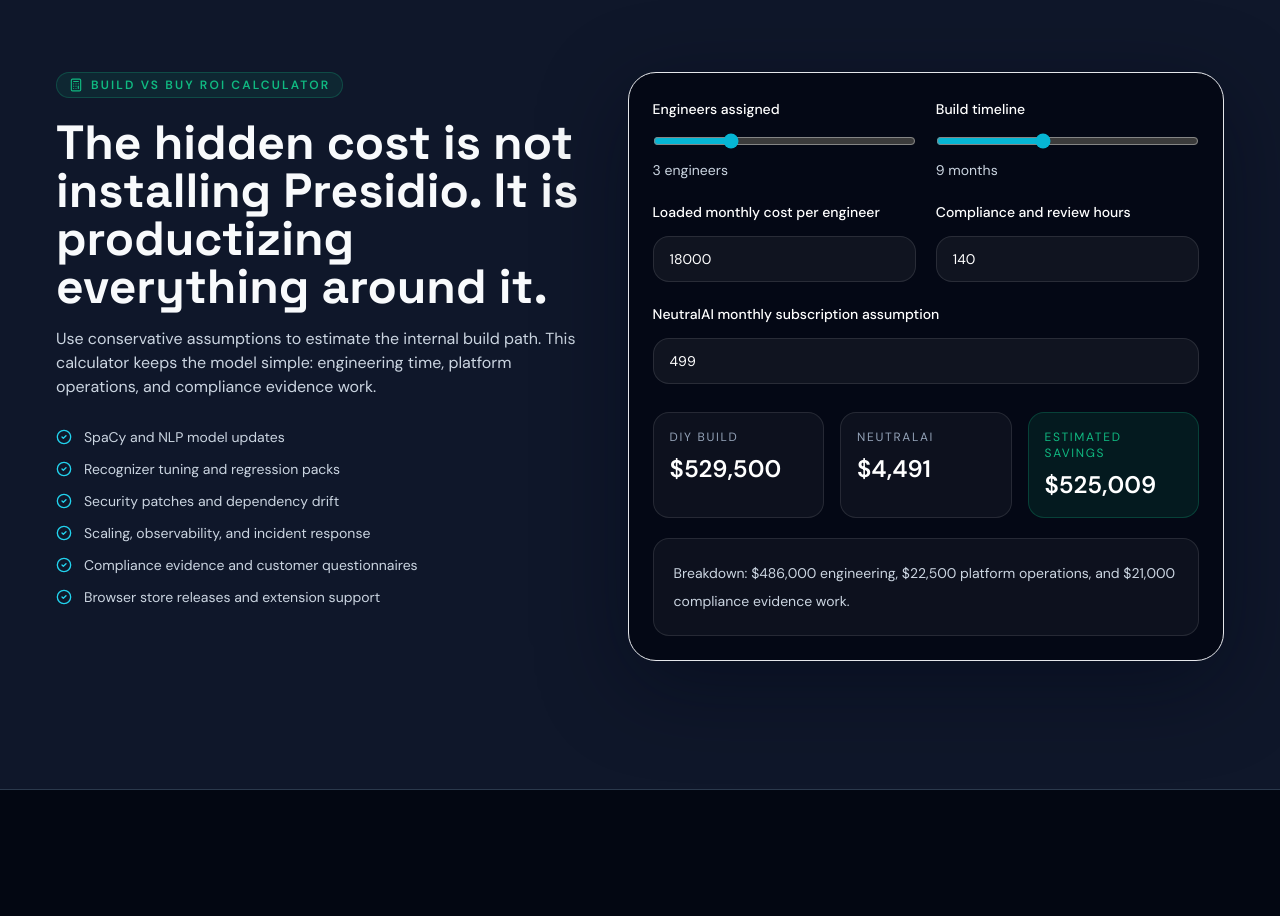
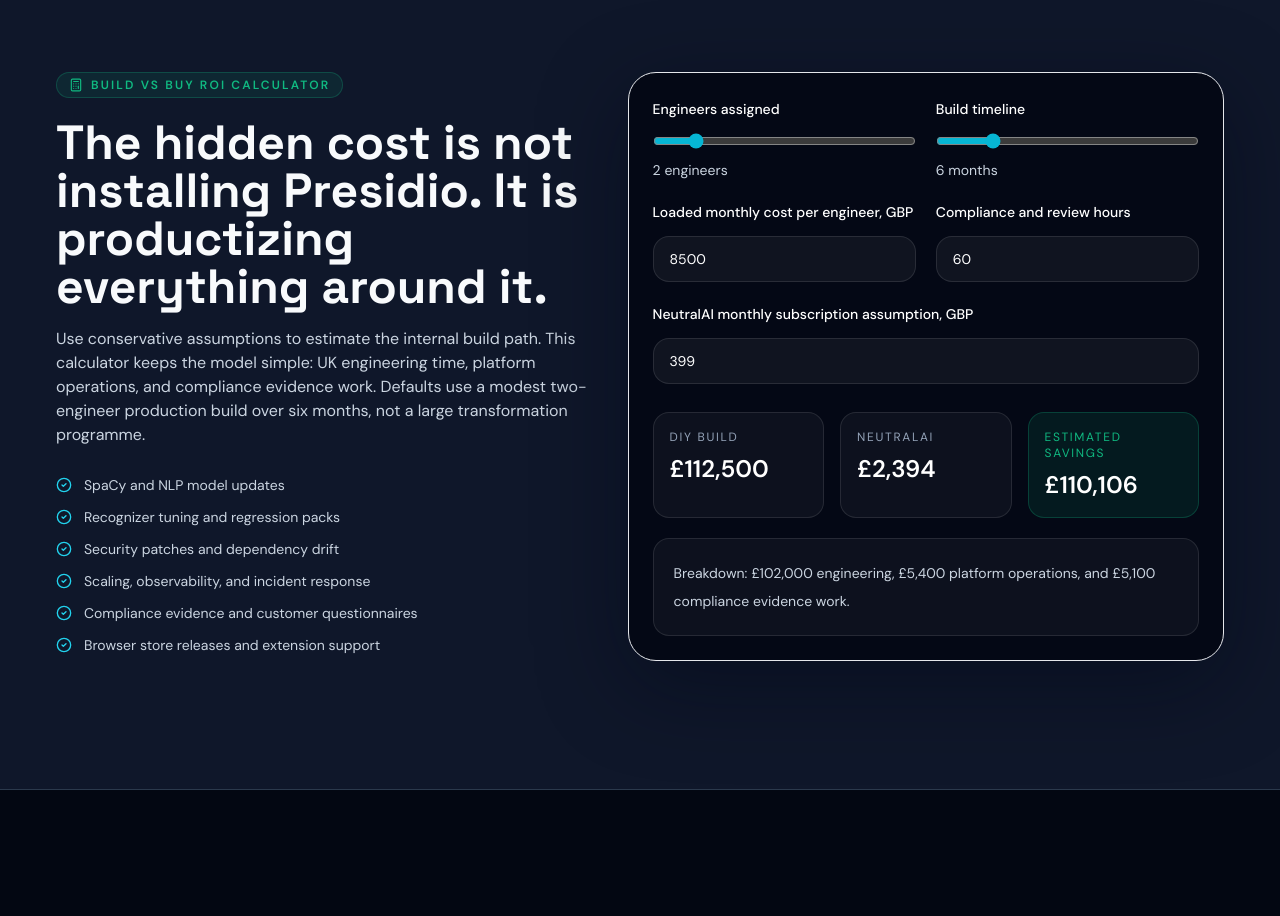
Before and after one commit to nazifsohtaoglu/neutralai-website, a Next.js app: page /presidio-alternative in a window 1280 px wide. Shown: the part 2360-3276 px from the top of the page. Built offline with nearby package versions, Linux system fonts and the light colour scheme.

Commit message:
Use realistic GBP ROI assumptions

```diff
--- a/app/presidio-alternative/RoiCalculator.tsx
+++ b/app/presidio-alternative/RoiCalculator.tsx
@@ -12,25 +12,25 @@ const maintenanceItems = [
   'Browser store releases and extension support',
 ] as const
 
-function formatUsd(value: number) {
-  return new Intl.NumberFormat('en-US', {
+function formatGbp(value: number) {
+  return new Intl.NumberFormat('en-GB', {
     style: 'currency',
-    currency: 'USD',
+    currency: 'GBP',
     maximumFractionDigits: 0,
   }).format(Math.max(0, Math.round(value)))
 }
 
 export default function RoiCalculator() {
-  const [engineers, setEngineers] = useState(3)
-  const [months, setMonths] = useState(9)
-  const [monthlyCost, setMonthlyCost] = useState(18000)
-  const [complianceHours, setComplianceHours] = useState(140)
-  const [neutralaiMonthly, setNeutralaiMonthly] = useState(499)
+  const [engineers, setEngineers] = useState(2)
+  const [months, setMonths] = useState(6)
+  const [monthlyCost, setMonthlyCost] = useState(8500)
+  const [complianceHours, setComplianceHours] = useState(60)
+  const [neutralaiMonthly, setNeutralaiMonthly] = useState(399)
 
   const roi = useMemo(() => {
     const engineeringCost = engineers * monthlyCost * months
-    const platformCost = 2500 * months
-    const complianceCost = complianceHours * 150
+    const platformCost = 900 * months
+    const complianceCost = complianceHours * 85
     const internalBuildCost = engineeringCost + platformCost + complianceCost
     const neutralaiCost = neutralaiMonthly * months
     return {
@@ -56,7 +56,8 @@ export default function RoiCalculator() {
           </h2>
           <p className="mt-4 text-sm leading-7 text-slate-300 md:text-base">
             Use conservative assumptions to estimate the internal build path. This calculator keeps the model simple:
-            engineering time, platform operations, and compliance evidence work.
+            UK engineering time, platform operations, and compliance evidence work. Defaults use a modest two-engineer
+            production build over six months, not a large transformation programme.
           </p>
 
           <div className="mt-7 grid gap-3">
@@ -96,11 +97,11 @@ export default function RoiCalculator() {
               <span className="mt-1 block text-sm text-slate-300">{months} months</span>
             </label>
             <label className="block">
-              <span className="text-sm font-medium text-white">Loaded monthly cost per engineer</span>
+              <span className="text-sm font-medium text-white">Loaded monthly cost per engineer, GBP</span>
               <input
                 type="number"
-                min="8000"
-                step="1000"
+                min="5500"
+                step="500"
                 value={monthlyCost}
                 onChange={(event) => setMonthlyCost(Number(event.target.value))}
                 className="mt-3 w-full rounded-2xl border border-white/10 bg-white/5 px-4 py-3 text-sm text-white outline-none focus:border-primary"
@@ -118,11 +119,11 @@ export default function RoiCalculator() {
               />
             </label>
             <label className="block md:col-span-2">
-              <span className="text-sm font-medium text-white">NeutralAI monthly subscription assumption</span>
+              <span className="text-sm font-medium text-white">NeutralAI monthly subscription assumption, GBP</span>
               <input
                 type="number"
                 min="0"
-                step="100"
+                step="50"
                 value={neutralaiMonthly}
                 onChange={(event) => setNeutralaiMonthly(Number(event.target.value))}
                 className="mt-3 w-full rounded-2xl border border-white/10 bg-white/5 px-4 py-3 text-sm text-white outline-none focus:border-primary"
@@ -133,22 +134,22 @@ export default function RoiCalculator() {
           <div className="mt-7 grid gap-4 md:grid-cols-3">
             <div className="rounded-2xl border border-white/10 bg-white/[0.04] p-4">
               <p className="text-xs uppercase tracking-[0.14em] text-slate-400">DIY build</p>
-              <p className="mt-2 text-2xl font-semibold text-white">{formatUsd(roi.internalBuildCost)}</p>
+              <p className="mt-2 text-2xl font-semibold text-white">{formatGbp(roi.internalBuildCost)}</p>
             </div>
             <div className="rounded-2xl border border-white/10 bg-white/[0.04] p-4">
               <p className="text-xs uppercase tracking-[0.14em] text-slate-400">NeutralAI</p>
-              <p className="mt-2 text-2xl font-semibold text-white">{formatUsd(roi.neutralaiCost)}</p>
+              <p className="mt-2 text-2xl font-semibold text-white">{formatGbp(roi.neutralaiCost)}</p>
             </div>
             <div className="rounded-2xl border border-accent-success/25 bg-accent-success/10 p-4">
               <p className="text-xs uppercase tracking-[0.14em] text-accent-success">Estimated savings</p>
-              <p className="mt-2 text-2xl font-semibold text-white">{formatUsd(roi.estimatedSavings)}</p>
+              <p className="mt-2 text-2xl font-semibold text-white">{formatGbp(roi.estimatedSavings)}</p>
             </div>
           </div>
 
           <div className="mt-5 rounded-2xl border border-white/10 bg-white/[0.04] p-5 text-sm leading-7 text-slate-300">
             <p>
-              Breakdown: {formatUsd(roi.engineeringCost)} engineering, {formatUsd(roi.platformCost)} platform
-              operations, and {formatUsd(roi.complianceCost)} compliance evidence work.
+              Breakdown: {formatGbp(roi.engineeringCost)} engineering, {formatGbp(roi.platformCost)} platform
+              operations, and {formatGbp(roi.complianceCost)} compliance evidence work.
             </p>
           </div>
         </div>
```
Also changed, not shown: 1 other file (tests, documents, lock files or other folders).
